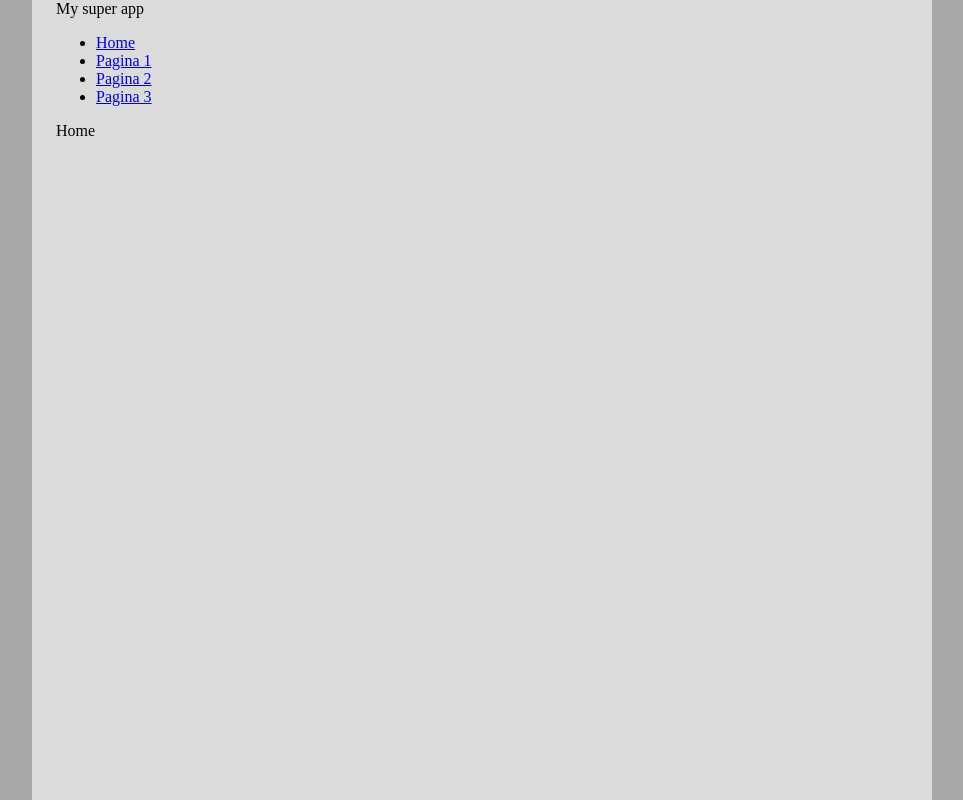
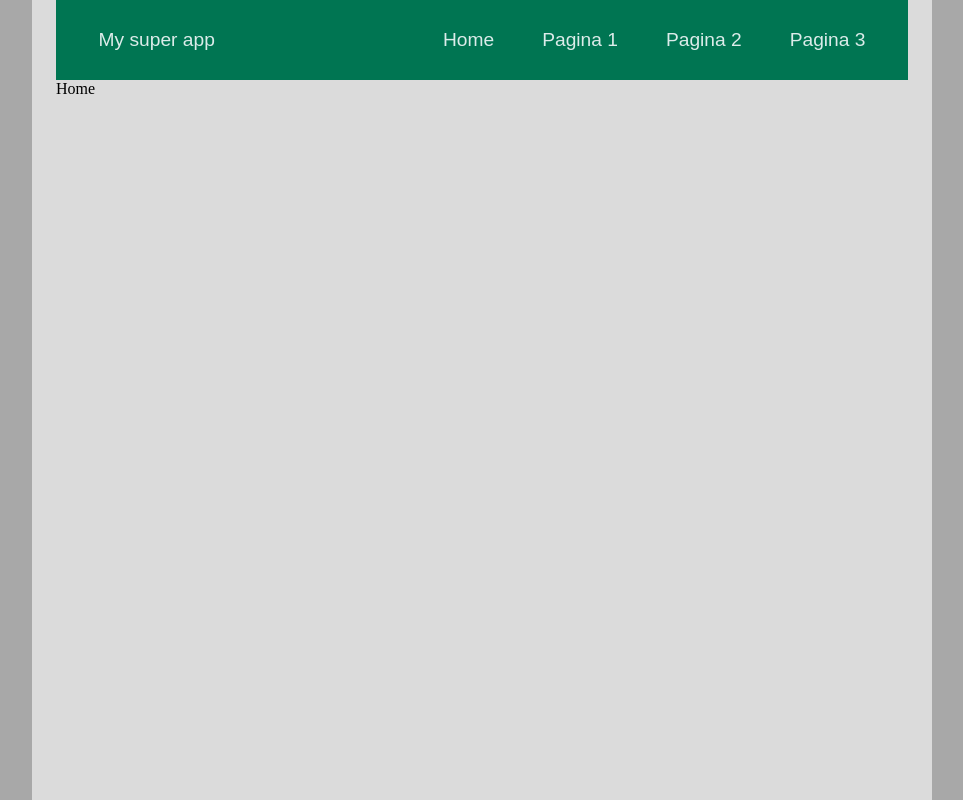
Before and after one commit to aa-avila/react-practice, a React (Create React App) app in the folder react-practice/: page / in a window 1280 px wide. Shown: the whole page, without its empty margins (158-1121 px from the left). Built offline with nearby package versions, Linux system fonts and the light colour scheme.

Commit message:
header customization

```diff
--- a/react-practice/src/App.js
+++ b/react-practice/src/App.js
@@ -10,6 +10,7 @@ import Page3 from './pages/Page3';
 
 function App() {
   return (
+    <>
       <Container className="App" maxWidth="md">
         <MainNavigation />
         <Switch>
@@ -27,6 +28,7 @@ function App() {
           </Route>
         </Switch>
       </Container>
+    </>
   );
 }
 
--- a/react-practice/src/components/layout/MainNavigation.js
+++ b/react-practice/src/components/layout/MainNavigation.js
@@ -1,9 +1,11 @@
 import { Link } from 'react-router-dom';
+
+import classes from './MainNavigation.module.css';
 
 function MainNavigation() {
   return (
-    <header>
-      <div>My super app</div>
+    <header className={classes.header}>
+      <div className={classes.appName}>My super app</div>
       <nav>
         <ul>
           <li>
--- /dev/null
+++ b/react-practice/src/components/layout/MainNavigation.module.css
@@ -0,0 +1,40 @@
+.appName {
+  font-family: Arial, Helvetica, sans-serif;
+  font-size: 1.2rem;
+  color: #dcecea;
+}
+
+.header {
+  width: 100%;
+  height: 5rem;
+  display: flex;
+  align-items: center;
+  justify-content: space-between;
+  background-color: hsl(162, 100%, 23%);
+  padding: 0 5%;
+}
+
+.header ul {
+  list-style: none;
+  margin: 0;
+  padding: 0;
+  display: flex;
+  align-items: baseline;
+}
+
+.header li {
+  margin-left: 3rem;
+}
+
+.header a {
+  font-family: Arial, Helvetica, sans-serif;
+  text-decoration: none;
+  font-size: 1.2rem;
+  color: #dcecea;
+}
+
+.header a:hover,
+.header a:active,
+.header a.active {
+  color: white;
+}
```
Lines whose indentation alone changed are shown as unchanged.
